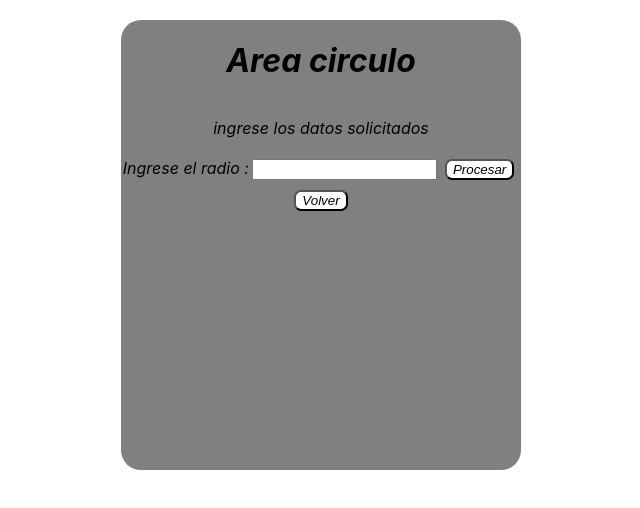
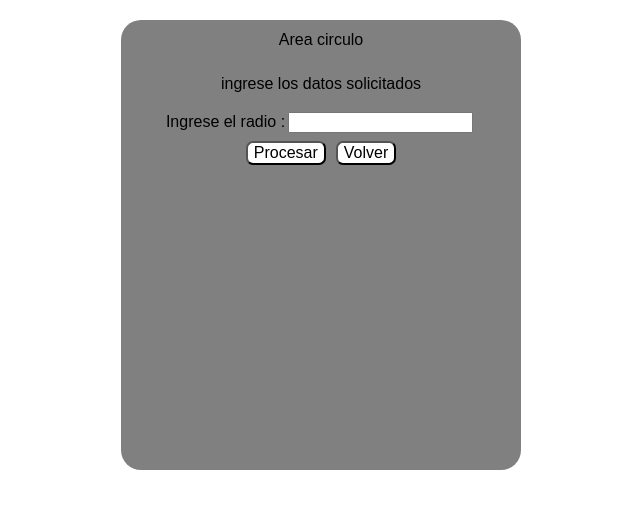
Before and after one commit to juan220142/FinalEIA, a React (Create React App) app: page /circ in a window 1280 px wide. Shown: the top 508 px of the page, without its empty margins (319-959 px from the left). Built offline with nearby package versions, Linux system fonts and the light colour scheme.

Commit message:
fixe space on the base of the css to won't have out words

```diff
--- a/src/assets/css/Menu.css
+++ b/src/assets/css/Menu.css
@@ -1,6 +1,6 @@
 .div2 button{
     font-weight:bold;
-    font-style: italic;
+    font: 1rem 'Fira Sans', sans-serif;
     background-color: white;
     height: 25px;
     width: 150px;
@@ -8,7 +8,7 @@
     margin: 15px;
 }
 .div1 h1{
-    font-style: italic;
+    font: 1rem 'Fira Sans', sans-serif;
     font-weight: bold;
 }
 .base{
--- a/src/assets/css/base.css
+++ b/src/assets/css/base.css
@@ -1,18 +1,18 @@
 .div1 h1{
-    font-style: italic;
+    font:1rem 'Fira Sans', sans-serif;
 }
 .div1 label{
-    font-style: italic;
+    font:1rem 'Fira Sans', sans-serif;
 }
 .div1 button{
     border-radius: 7px;
     background-color: white;
-    font-style: italic;
+    font:1rem 'Fira Sans', sans-serif;
     margin: 5px;
 
 }
 .div1 p{
-    font-style: italic;
+    font:1rem 'Fira Sans', sans-serif;
 
 }
 base{
--- a/src/pages/Menu.js
+++ b/src/pages/Menu.js
@@ -4,6 +4,7 @@ import {Link} from "react-router-dom"
 class Menu extends Component{
     render(){
         return(
+
                 <div className="fondo">
                 <div className="base">
                     <div className="div1">
```
